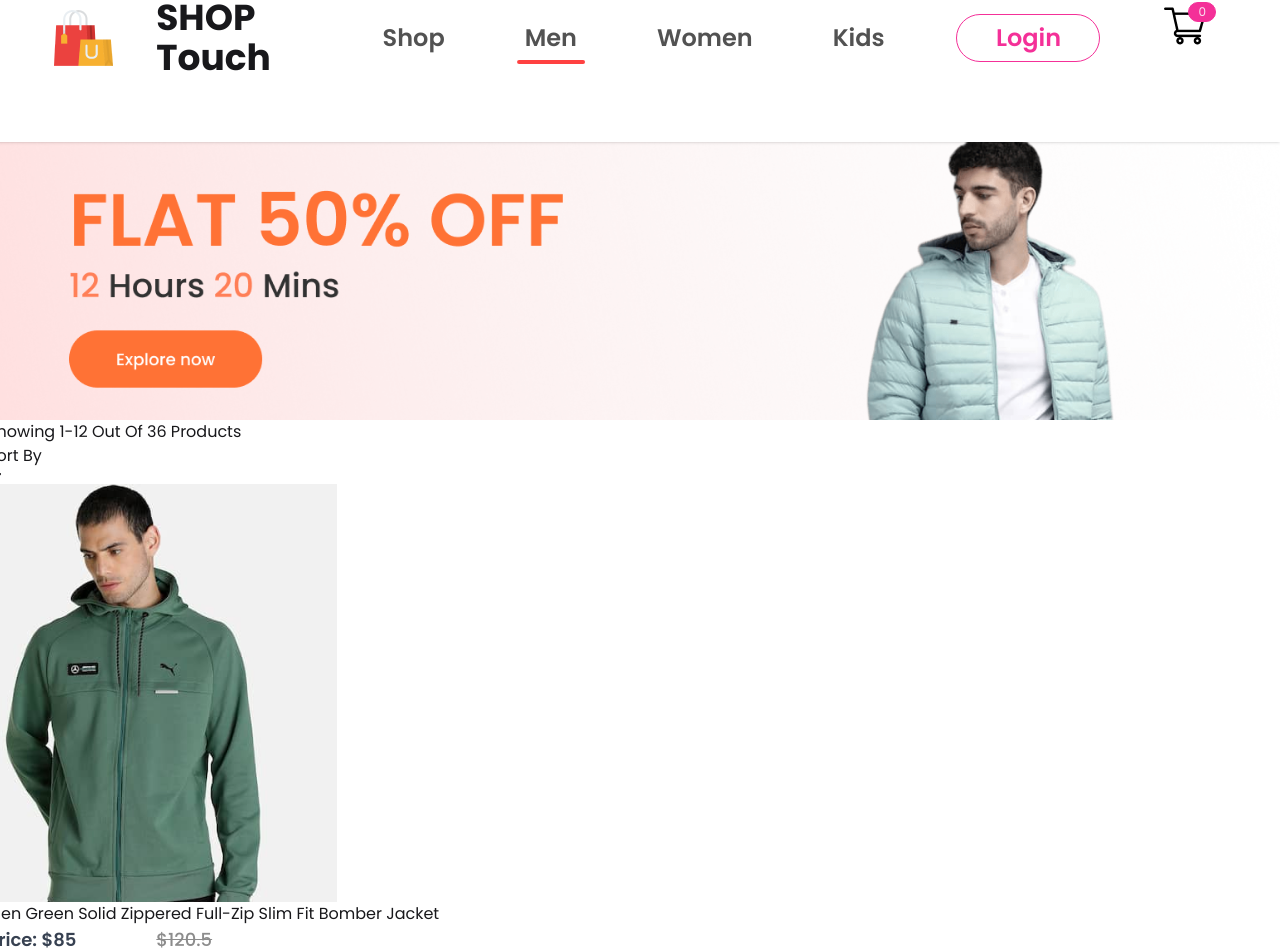
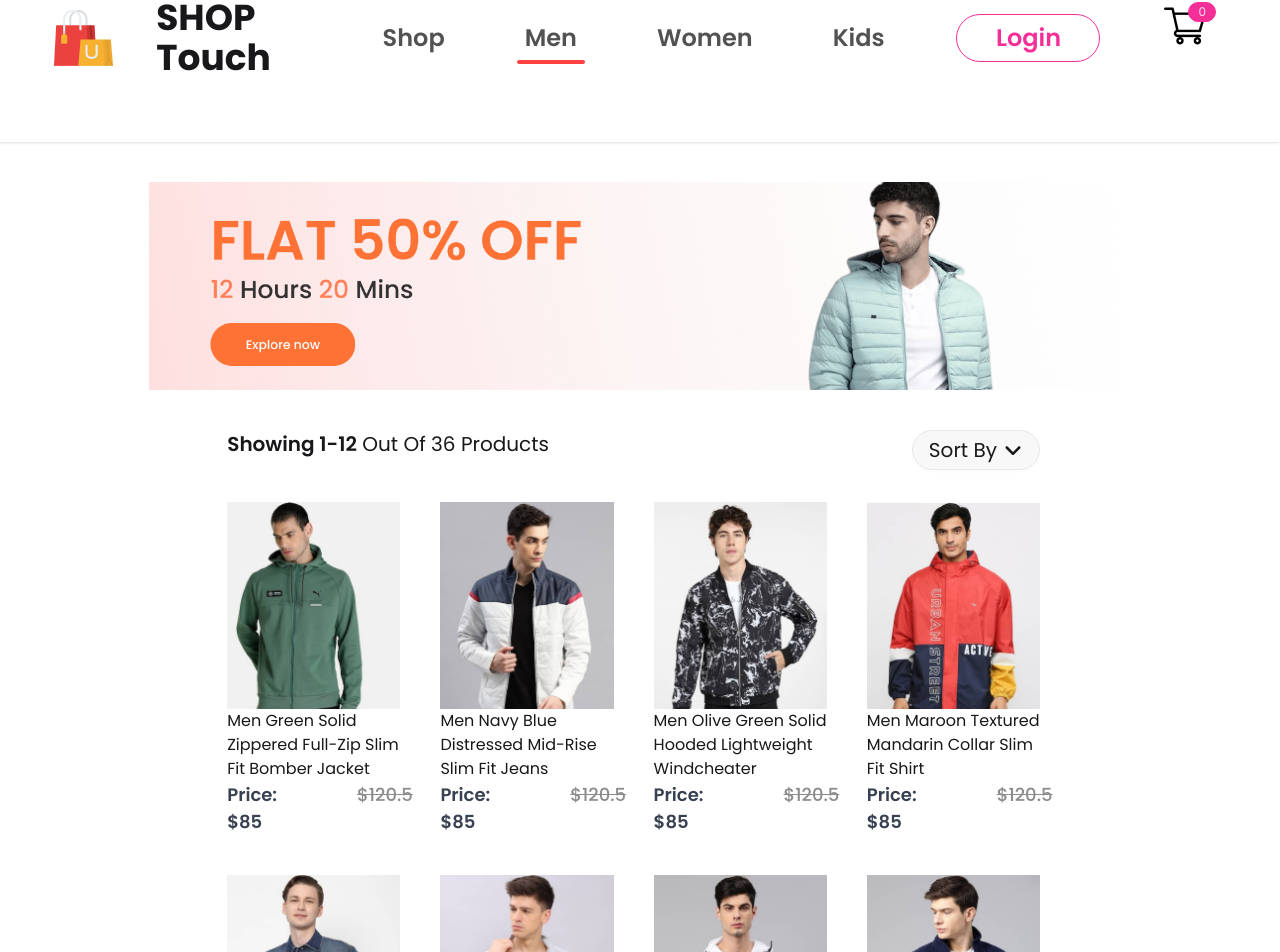
Before and after one commit to salman60mahmud/shop_touch, a React (Vite) app: page /men in a window 1280 px wide. Shown: the part 66-1018 px from the top of the page. Built offline with nearby package versions, Linux system fonts and the light colour scheme.

Commit message:
category edited

```diff
--- a/src/Pages/ShopCategory.jsx
+++ b/src/Pages/ShopCategory.jsx
@@ -10,17 +10,16 @@ const ShopCategory = ({ banner, category }) => {
 
   return (
     <div className="shop-category">
-      <img src={banner} alt={`${category} banner`} />
-      <div className="shopCategory-indexSort">
-        <p>
-          <span>Showing 1-12</span> Out Of 36 Products
+      <img className="block w-3/4 mx-auto my-10" src={banner} alt={`${category} banner`} />
+      <div className="flex justify-between mx-60">
+        <p className="text-xl">
+          <span className="font-semibold">Showing 1-12</span> Out Of 36 Products
         </p>
-        <div className="shopCategory-sort">
-          Sort By <FaAngleDown />
-        </div>
+        <button className="btn rounded-3xl text-xl font-normal">Sort By <FaAngleDown />
+          </button>
       </div>
 
-      <div className="shopCategory-products">
+      <div className="grid grid-cols-4 gap-10 mb-30 mt-8 mx-60">
         {allProduct?.map(allProduct => {
           if (category === allProduct.category) {
             return (
```
